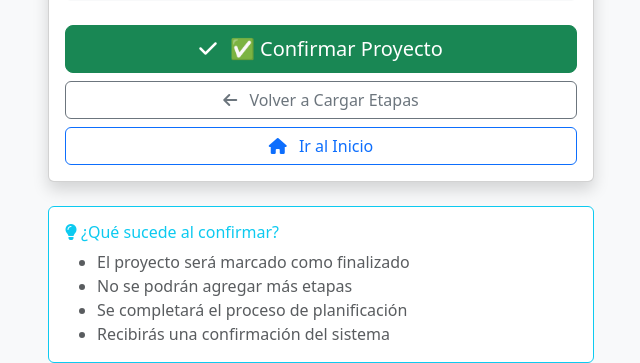
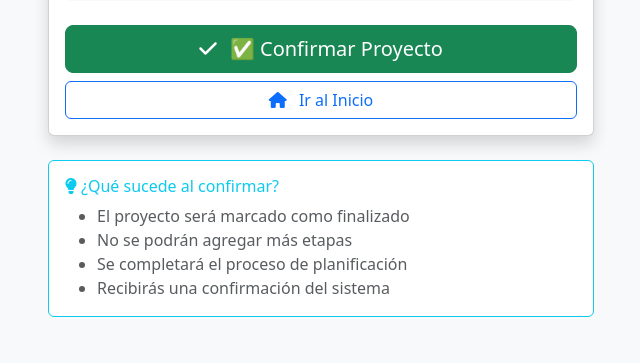
Before and after one commit to faacu02/DSSD-Grupo-7, a Flask app: page /confirmar_proyecto in a window 1280 px wide. Shown: the part 497-860 px from the top of the page, without its empty margins (319-959 px from the left). After the commit the page ends 814 px from the top, so only its background shows below. Run offline with Flask 3, Linux system fonts and the light colour scheme.

Commit message:
comento opcion de volver a cargar etapas del html confirmarProyecto

```diff
--- a/src/templates/confirmar_proyecto.html
+++ b/src/templates/confirmar_proyecto.html
@@ -71,11 +71,11 @@
                                     <i class="fas fa-check me-2"></i>
                                     ✅ Confirmar Proyecto
                                 </button>
-                                <a href="{{ url_for('formulario.cargar_etapa', case_id=case_id, proyecto_id=proyecto_id) }}"
+                               <!--  <a href="{{ url_for('formulario.cargar_etapa', case_id=case_id, proyecto_id=proyecto_id) }}"
                                    class="btn btn-outline-secondary">
                                     <i class="fas fa-arrow-left me-2"></i>
                                     Volver a Cargar Etapas
-                                </a>
+                                </a> -->
                                 <a href="{{ url_for('formulario.index') }}" class="btn btn-outline-primary">
                                     <i class="fas fa-home me-2"></i>
                                     Ir al Inicio
```
